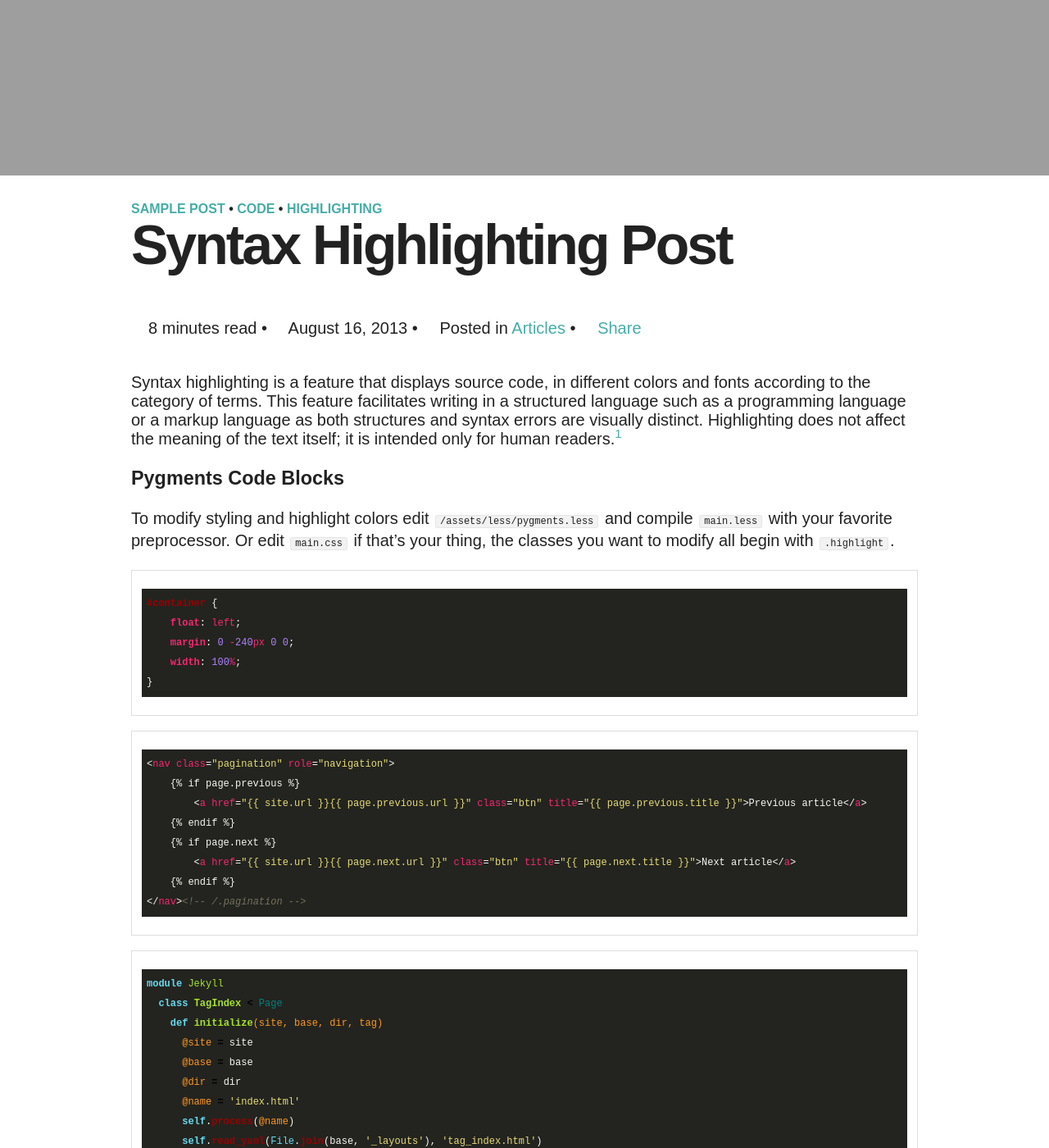
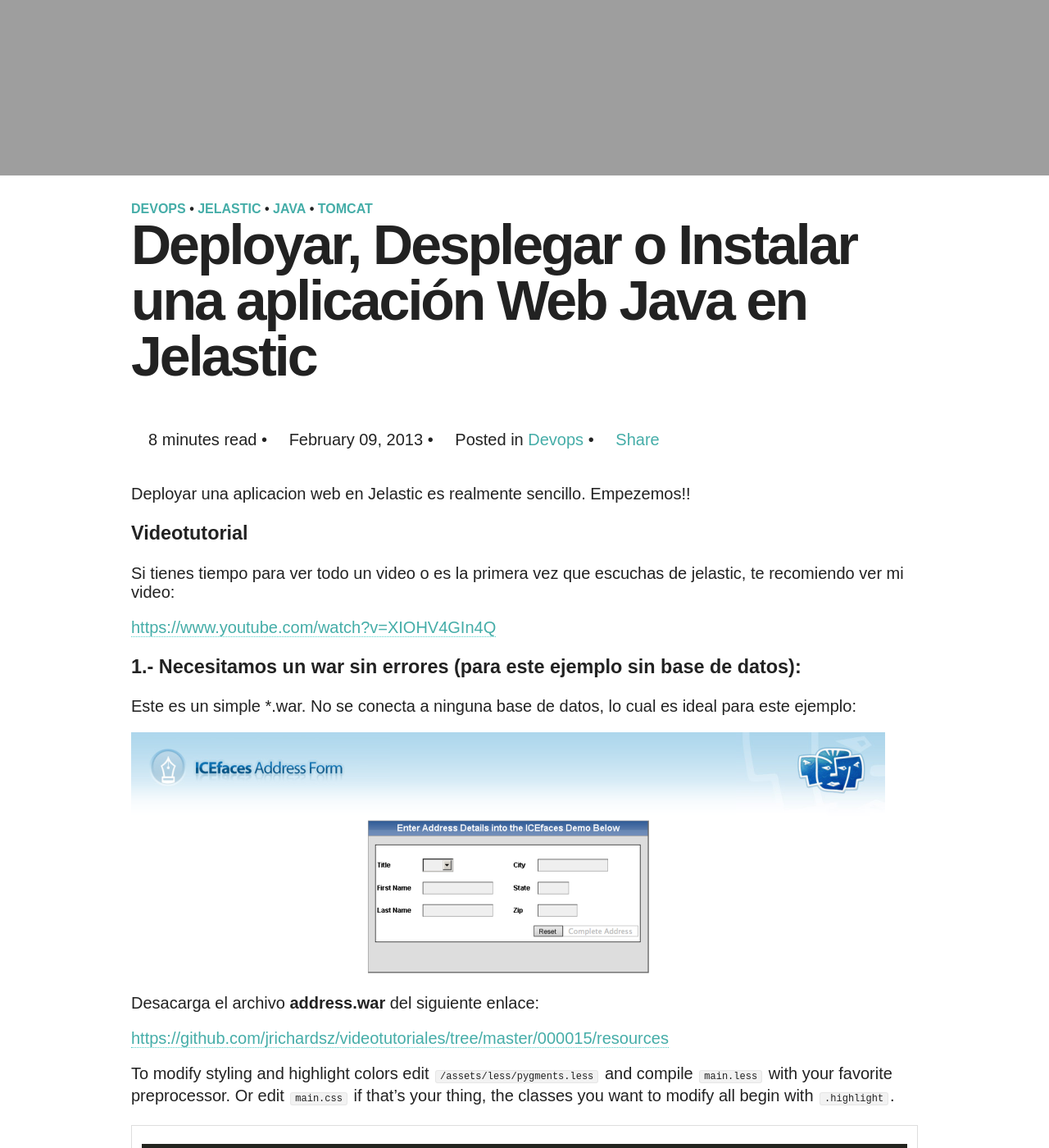
Before and after one commit to jrichardsz/jrichardsz.github.io, a Jekyll site: the page built from _posts/2013-02-09-jelastic.md, in a window 1280 px wide and 1400 px high, scrolled down 936 px. Shown: the whole window at 82% size. Built offline with Jekyll 4.4.1, drawn with Linux system fonts in a browser that asks for light colours; nearby versions of some CDN libraries; comment, search, counter and statistics services are not loaded; some of the changed text lies outside the part shown.

Commit message:
first post

```diff
--- a/_config.yml
+++ b/_config.yml
@@ -4,7 +4,7 @@ logo:             site-logo.png
 disqus_shortname:
 search:           true
 #Change url to your domain. Leave localhost server or blank when working locally.
-url:              https://jrichardsz.github.io
+url:        https://jrichardsz.github.io
 #cdn:			  http://cdn.localhost:4000
 
 # Owner/author information
--- a/_includes/navigation.html
+++ b/_includes/navigation.html
@@ -23,7 +23,7 @@
 				{% endif %}
 			</li>
 	        {% endfor %}
-	        <li><a href="{{ site.url }}/feed.xml" title="Atom/RSS feed"><span>Feed</a></span></li>
+	        <!--<li><a href="{{ site.url }}/feed.xml" title="Atom/RSS feed"><span>Feed</a></span></li>-->
 	        {% if site.search %}<li class="dosearch"><a href="#" title="Search"><span>Search</a></span></li>{% endif %}
 	    </ul>
 	</div>
--- a/_posts/2013-08-16-code-highlighting-post.md
+++ b/_posts/2013-02-09-jelastic.md
@@ -1,20 +1,30 @@
 ---
 layout: post
-title: Syntax Highlighting Post
-description: "Demo post displaying the various ways of highlighting code in Markdown."
-category: articles
-tags: [sample post, code, highlighting]
-image:
-  credit: Michael Rose
-  creditlink: http://mademistakes.com
+title: Deployar, Desplegar o Instalar una aplicación Web Java en Jelastic
+description: "Tutorial que muestra la forma de usar jelastic para crear una servidor de aplicaciones tomcat ..."
+category: devops
+tags: [devops, jelastic, java, tomcat]
 comments: true
 ---
 
-Syntax highlighting is a feature that displays source code, in different colors and fonts according to the category of terms. This feature facilitates writing in a structured language such as a programming language or a markup language as both structures and syntax errors are visually distinct. Highlighting does not affect the meaning of the text itself; it is intended only for human readers.[^1]
+Deployar una aplicacion web en Jelastic es realmente sencillo. Empezemos!!
 
-[^1]: <http://en.wikipedia.org/wiki/Syntax_highlighting>
+### Videotutorial
 
-### Pygments Code Blocks
+Si tienes tiempo para ver todo un video o es la primera vez que escuchas de jelastic, te recomiendo ver mi video:
+
+[https://www.youtube.com/watch?v=XIOHV4GIn4Q](https://www.youtube.com/watch?v=XIOHV4GIn4Q)
+
+### 1.- Necesitamos un war sin errores (para este ejemplo sin base de datos):
+
+Este es un simple *.war. No se conecta a ninguna base de datos,  lo cual es ideal para este ejemplo:
+
+![Icefaces App]({{ site.url }}/images/icefaces.png)
+
+
+Desacarga el archivo **address.war** del siguiente enlace:
+
+[https://github.com/jrichardsz/videotutoriales/tree/master/000015/resources](https://github.com/jrichardsz/videotutoriales/tree/master/000015/resources)
 
 To modify styling and highlight colors edit `/assets/less/pygments.less` and compile `main.less` with your favorite preprocessor. Or edit `main.css` if that's your thing, the classes you want to modify all begin with `.highlight`.
 
--- a/index.html
+++ b/index.html
@@ -1,6 +1,6 @@
 ---
 layout: page
-title: Latest Posts
+title: Home
 description: "The personal blog of Hossain Mohd. Faysal, a doctoral candidate in Electrical Engineering at University of Pennsylvania."
 headline: Welcome to my blog
 tags: [Hossain, Mohd, Faysal, electrical, engineering, blog, university, pennsylvania, doha, Qatar]
```
Also changed, not shown: _posts/2011-03-10-sample-post.md (deleted, +0 -95 lines), _posts/2012-05-22-readability-post.md (deleted, +0 -49 lines), _posts/2013-05-22-sample-post-images.md (deleted, +0 -66 lines), _posts/2013-05-23-readability-feature-post.md (deleted, +0 -50 lines), _posts/2013-06-25-video-post.md (deleted, +0 -18 lines), _posts/2013-08-12-sample-link-post.md (deleted, +0 -11 lines), favicon.ico, favicon.png, images/icefaces.png (added).
